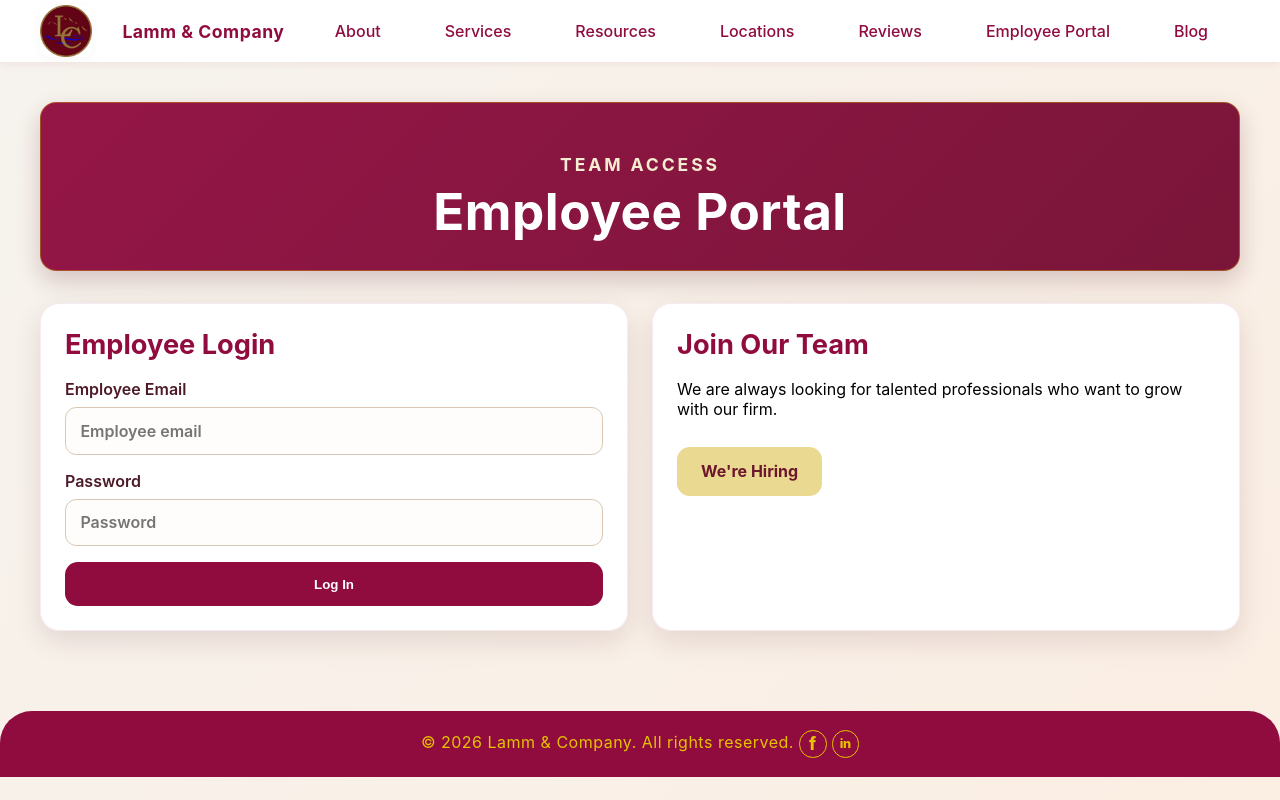
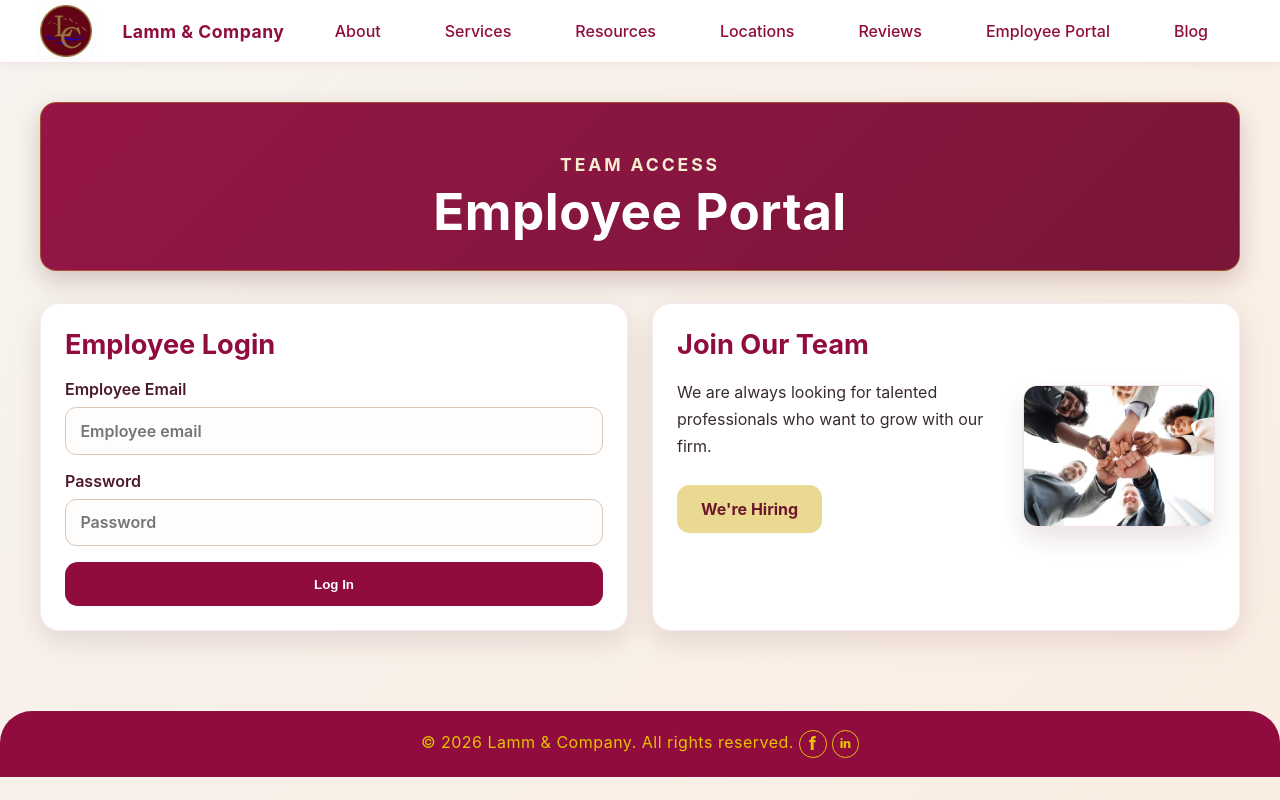
Before and after one commit to EmilyWatkinz/Lamm-Co-CPA, a React (Create React App) app: page /employee-portal in a window 1280 px wide. Built offline with nearby package versions, Linux system fonts and the light colour scheme.

Commit message:
Use happy team image in employee hiring card

```diff
--- a/src/App.css
+++ b/src/App.css
@@ -683,6 +683,31 @@ html, body {
   padding-left: 1.2rem;
   color: #3a2b2f;
   line-height: 1.8;
+}
+
+.employment-card-content {
+  display: flex;
+  align-items: center;
+  gap: 1rem;
+}
+
+.employment-copy {
+  flex: 1;
+}
+
+.employment-copy p {
+  margin: 0 0 0.75rem;
+  line-height: 1.7;
+  color: #3a2b2f;
+}
+
+.employment-team-image {
+  width: 190px;
+  height: 140px;
+  object-fit: cover;
+  border-radius: 0.9rem;
+  border: 1px solid rgba(144,12,63,0.12);
+  box-shadow: 0 12px 24px rgba(77, 26, 40, 0.12);
 }
 
 .employee-hiring-link {
--- a/src/EmployeePortal.js
+++ b/src/EmployeePortal.js
@@ -141,6 +141,8 @@ function EmployeePortal() {
 
           <div className="employee-portal-card employment-card slow-fade-up delay-1">
             <h2>Join Our Team</h2>
+            <div className="employment-card-content">
+              <div className="employment-copy">
                 <p>We are always looking for talented professionals who want to grow with our firm.</p>
                 <a
                   href="mailto:lcolligan@lammcocpa.com?subject=Employment%20Application&body=Hello%20Lamm%20%26%20Company%2C%0D%0A%0D%0AI%20would%20like%20to%20apply%20for%20an%20open%20position.%20Please%20let%20me%20know%20what%20opportunities%20are%20available.%0D%0A%0D%0AThank%20you%2C%0D%0A"
@@ -148,6 +150,14 @@ function EmployeePortal() {
                 >
                   We&apos;re Hiring
                 </a>
+              </div>
+
+              <img
+                src="/successful-happy-business-team_53876-74892.avif"
+                alt="Happy team smiling in the office"
+                className="employment-team-image"
+              />
+            </div>
           </div>
         </section>
 
```
Also changed, not shown: public/successful-happy-business-team_53876-74892.avif (added). Lines whose indentation alone changed are shown as unchanged.
